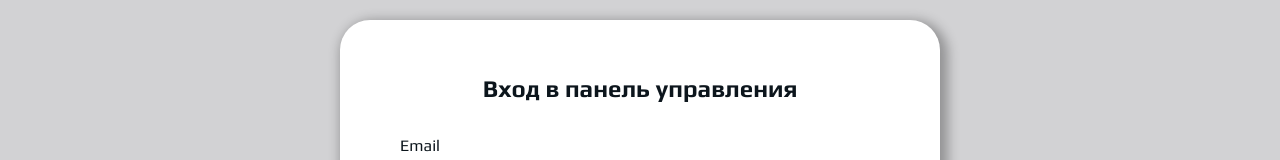
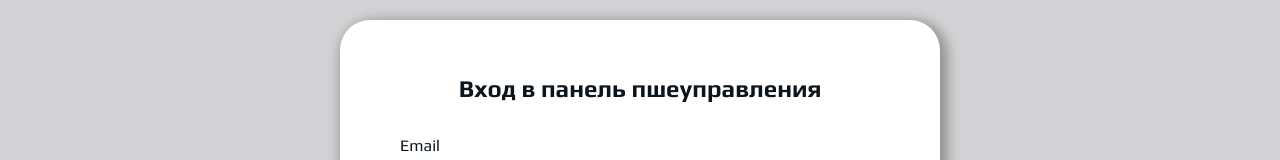
Before and after one commit to urzp/smmAdmin, a Vue app: page /login in a window 1280 px wide. Shown: the part 300-460 px from the top of the page. Built offline with nearby package versions, Linux system fonts and the light colour scheme.

Commit message:
fix bags

```diff
--- a/src/views/LoginPage.vue
+++ b/src/views/LoginPage.vue
@@ -1,7 +1,7 @@
 <template>
     <div class="header"></div>
     <div class="loginform">
-      <div class="title">Вход в панель управления</div>
+      <div class="title">Вход в панель пшеуправления</div>
       <div class="form">
         <div class="inp-label">Email</div>
         <input type="text" placeholder="user@mail.com" class="email">
```
